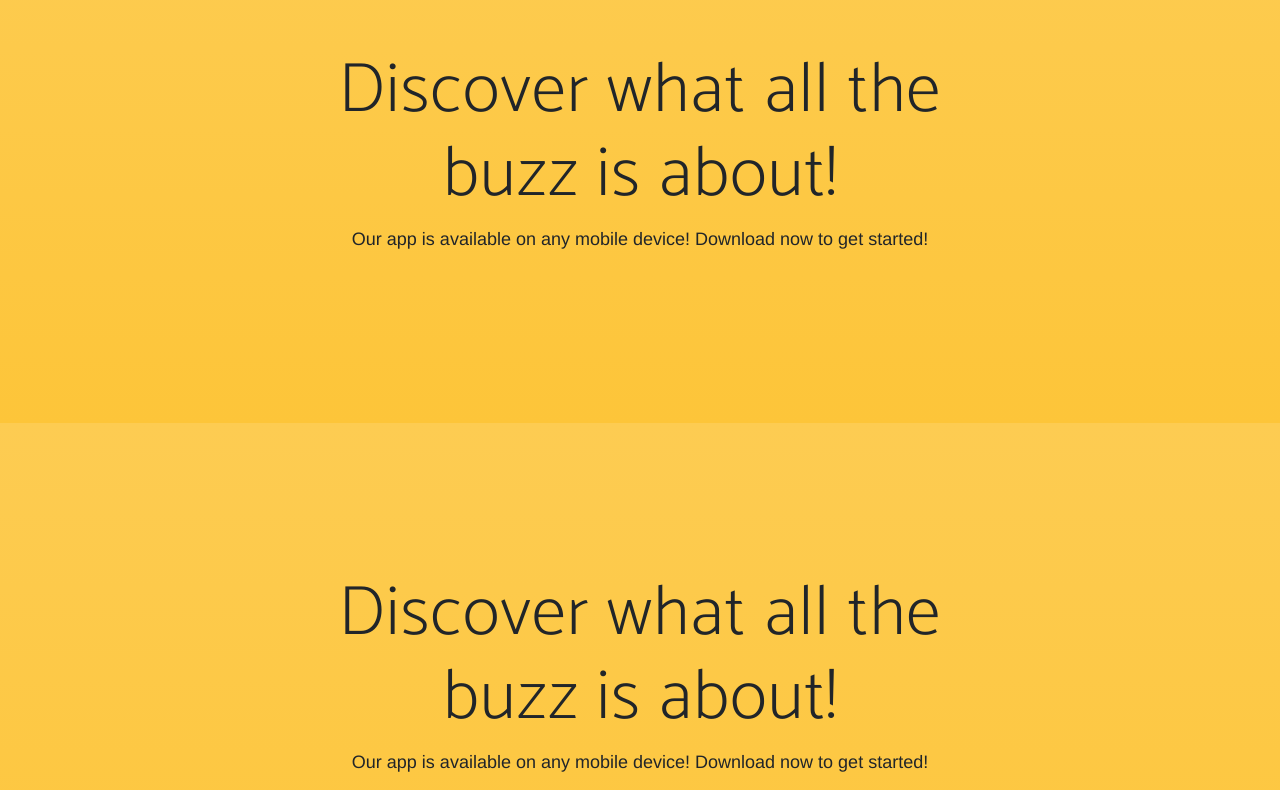
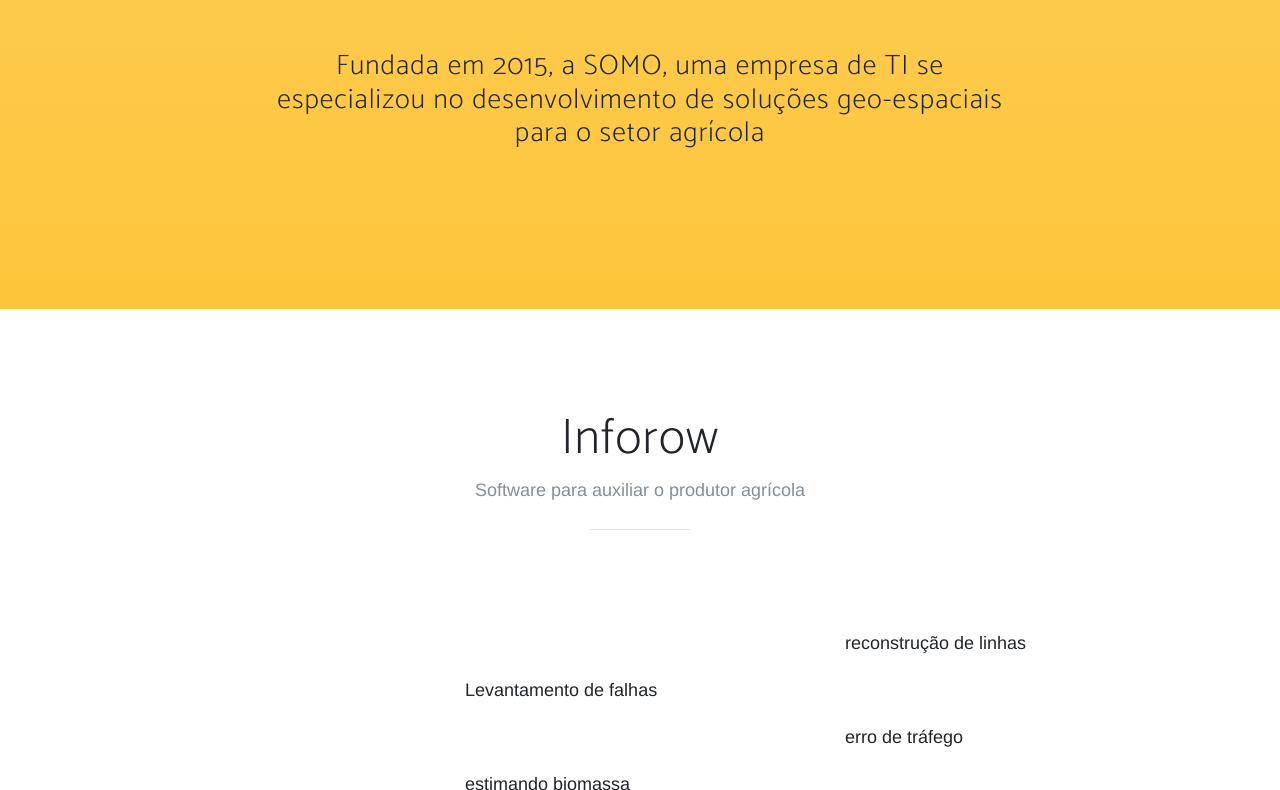
Before and after one commit to ArnaldoAF/somoagro-teste, a website: page index.html in a window 1280 px wide. Shown: the part 900-1690 px from the top of the page. Drawn offline with Linux system fonts and the light colour scheme; a web font is replaced by a local one.

Commit message:
trabalahdno no layout do conteudo

```diff
--- a/css/new-age.css
+++ b/css/new-age.css
@@ -306,3 +306,9 @@
 .btn-xl {
   font-size: 11px;
   padding: 15px 45px; }
+
+#sobre {
+  background: #fdcc52;
+  background: -webkit-linear-gradient(#fdcc52, #fdc539);
+  background: linear-gradient(#fdcc52, #fdc539); }
+}
--- a/index.html
+++ b/index.html
@@ -71,17 +71,16 @@
       </div>
     </header>
 
-    <section class="download bg-primary text-center">
+    <section class="download bg-primary text-center" id="sobre">
       <div class="container">
         <div class="row">
           <div class="col-md-8 mx-auto">
-            <h2 class="section-heading">Discover what all the buzz is about!</h2>
-            <p>Our app is available on any mobile device! Download now to get started!</p>
+            <h3>Fundada em 2015, a SOMO, uma empresa de TI se especializou no desenvolvimento de soluções geo-espaciais para o setor agrícola</h3>
           </div>
         </div>
       </div>
     </section>
-
+<!--
     <section class="download bg-primary text-center" id="download">
       <div class="container">
         <div class="row">
@@ -94,6 +93,58 @@
             </div>
           </div>
         </div>
+      </div>
+    </section>
+  -->
+  <section class="features">
+      <div class="container">
+        <div class="section-heading text-center">
+          <h2>Inforow</h2>
+          <p class="text-muted">Software para auxiliar o produtor agrícola</p>
+          <hr>
+        </div>
+
+        <div class="row">
+          <div class="col-lg-8 my-auto">
+          </div>
+          <div class="col-lg-4 my-auto">
+            <p>reconstrução de linhas</p>
+          </div>
+        </div>
+
+        <div class="row">
+          <div class="col-lg-4 my-auto">
+          </div>
+          <div class="col-lg-8 my-auto">
+            <p>Levantamento de falhas</p>
+          </div>
+        </div>
+
+        <div class="row">
+          <div class="col-lg-8 my-auto">
+          </div>
+          <div class="col-lg-4 my-auto">
+            <p>erro de tráfego</p>
+          </div>
+        </div>
+
+        <div class="row">
+          <div class="col-lg-4 my-auto">
+          </div>
+          <div class="col-lg-8 my-auto">
+            <p>estimando biomassa</p>
+          </div>
+        </div>
+
+        <div class="row">
+          <div class="col-lg-8 my-auto">
+          </div>
+          <div class="col-lg-4 my-auto">
+            <p>relatório</p>
+          </div>
+        </div>
+
+
       </div>
     </section>
 
```
